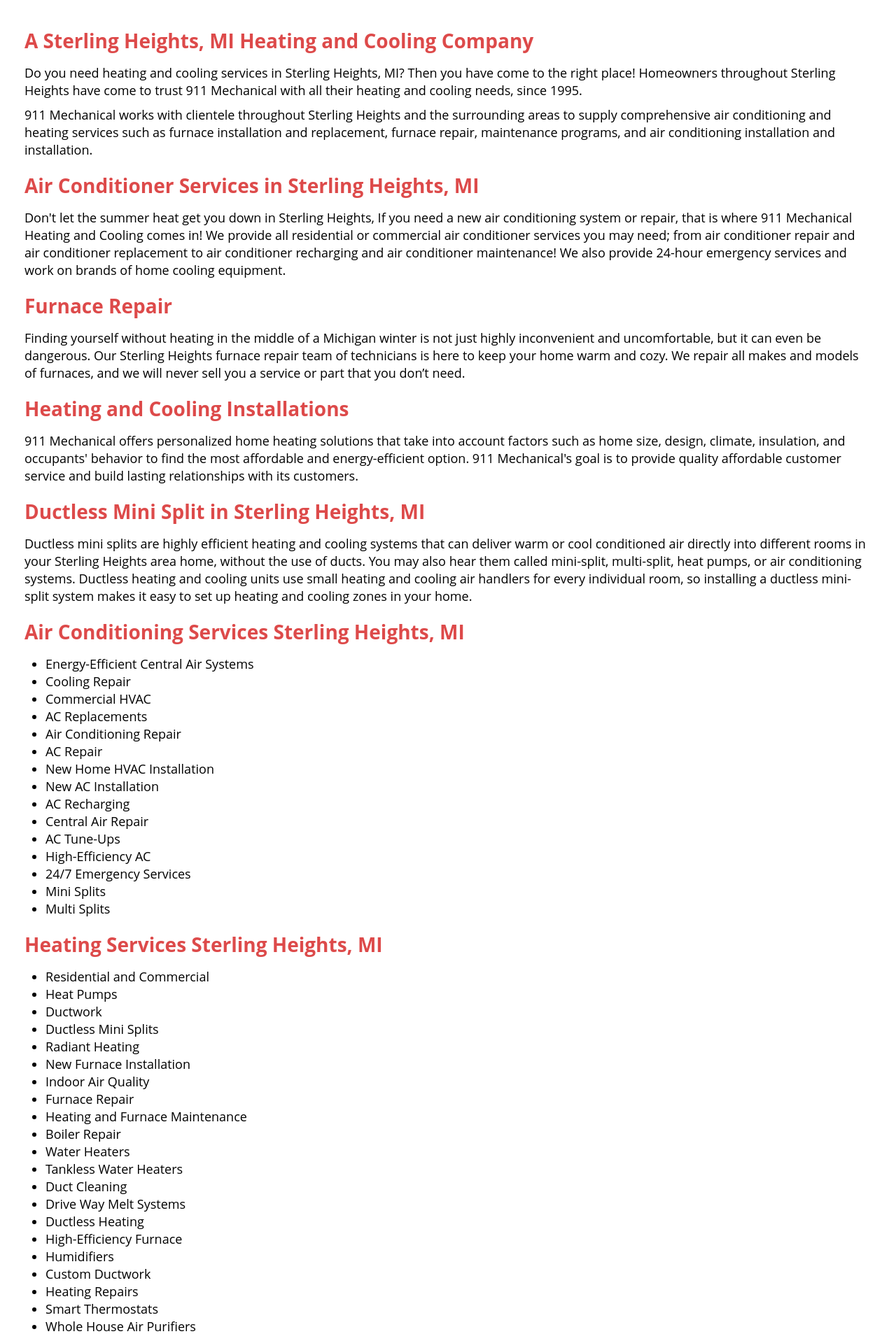
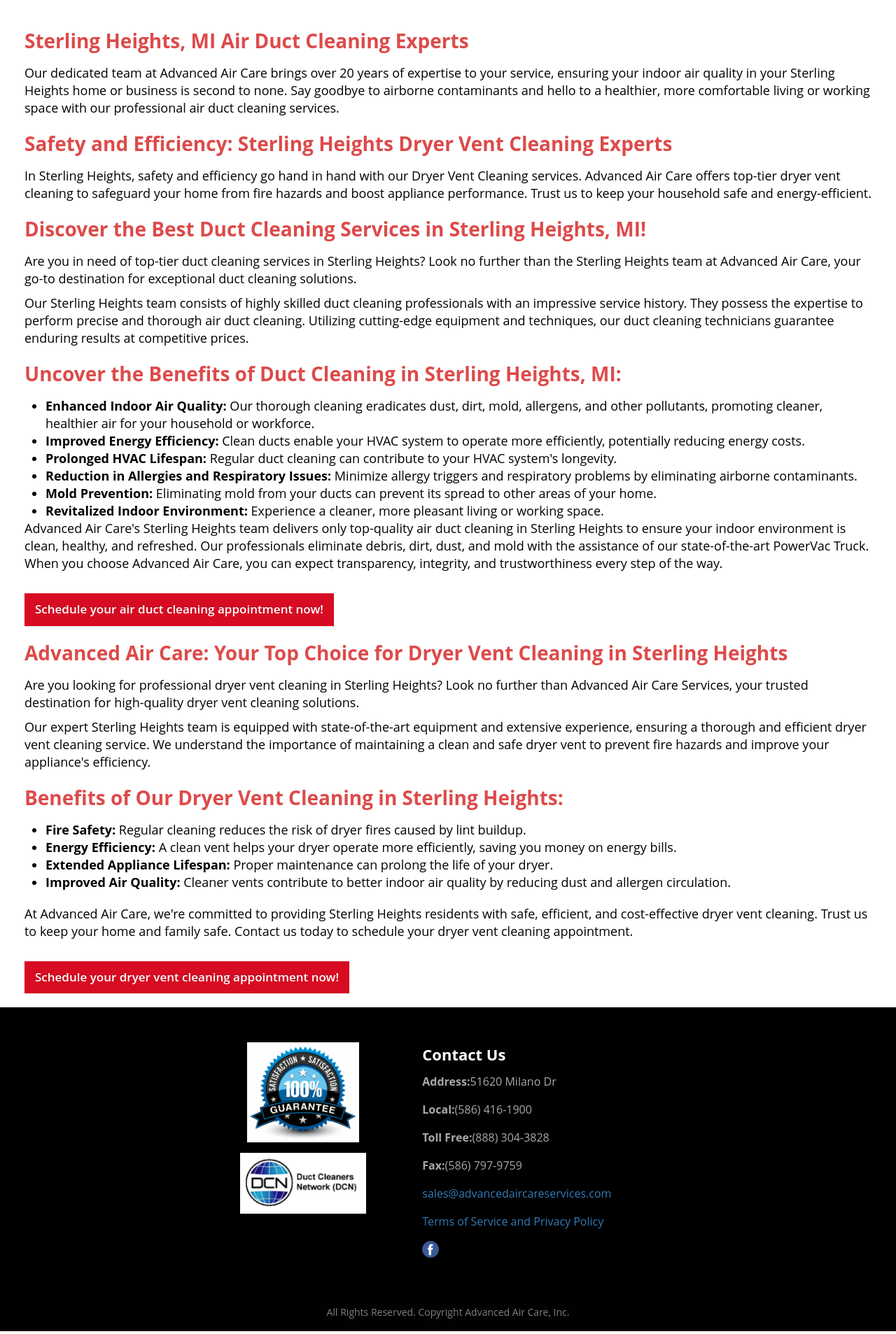
Before and after one commit to AbubakarCinnova/aircare, a PHP site: page /service-area/sterling-heights.php in a window 1280 px wide. Shown: the part 145-2052 px from the top of the page at 70% size. Run offline with PHP 8.4, Linux system fonts and the light colour scheme; some libraries are stand-ins or nearby versions.

Commit message:
Update sterling-heights.php

```diff
--- a/service-area/sterling-heights.php
+++ b/service-area/sterling-heights.php
@@ -1,18 +1,8 @@
 <?php include_once('../header.php') ?>
-<title>Furnace Repair Sterling Heights, MI | AC Repair| HVAC Sterling Heights, MI| 911 Mechanical Heating &amp; Cooling </title>
+<title> Sterling Heights, MI Air Duct and Dryer Vent Cleaning Services</title>
 
-
-<meta name="description" content= " Do you need heating and cooling services in Sterling Heights, MI? Then you have come to the right place! Homeowners throughout Sterling Heights have come to trust 911 Mechanical with all their heating and cooling needs, since 1995.   " />
-
-
-<meta name="keywords" content=" Heating, Cooling, Heating, Air conditioning, HVAC, Heating &amp; Cooling, Air conditioning, Furnace, Sterling Heights, MI, new home HVAC, air conditioning repair, central air repair, furnace repair, ductless mini split." />
-
-
-<meta name="rating" content="general" />
-<meta name="revisit-after" content="3 days" />
-<meta name="robots" content="index, follow" />
-<meta name="classification" content=" Furnace, Heating, Cooling, Heating &amp; Air conditioning, Heating &amp; Cooling, Air conditioning, Furnace, HVAC Sterling Heights, MI" />
-<meta name="author" content="MG" />
+<meta name="description"
+    content=" Elevate indoor air quality and safety in Sterling Heights with our expert air duct and dryer vent cleaning services. Breathe easier and protect your home. Contact us today!">
 
 
 <?php include_once('../menu.php') ?>
@@ -28,119 +18,101 @@
                     <div class="  content-area">
                         <div class="row">
                             <div class="col-lg-12">
+                                <h2>Sterling Heights, MI Air Duct Cleaning Experts</h2>
 
-                                <h2>A Sterling Heights, MI Heating and Cooling Company</h2>
+                                <p>Our dedicated team at Advanced Air Care brings over 20 years of expertise to your
+                                    service, ensuring your indoor air quality in your Sterling Heights home or business
+                                    is second to none. Say goodbye to airborne contaminants and hello to a healthier,
+                                    more comfortable living or working space with our professional air duct cleaning
+                                    services.</p>
 
+                                <h2>Safety and Efficiency: Sterling Heights Dryer Vent Cleaning Experts</h2>
 
-                                <p>Do you need heating and cooling services in Sterling Heights, MI? Then you have come
-                                    to
-                                    the right place! Homeowners throughout Sterling Heights have come to trust 911
-                                    Mechanical with all their heating and cooling needs, since 1995.</p>
+                                <p>In Sterling Heights, safety and efficiency go hand in hand with our Dryer Vent
+                                    Cleaning services. Advanced Air Care offers top-tier dryer vent cleaning to
+                                    safeguard your home from fire hazards and boost appliance performance. Trust us to
+                                    keep your household safe and energy-efficient.</p>
 
+                                <h2>Discover the Best Duct Cleaning Services in Sterling Heights, MI!</h2>
 
-                                <p> 911 Mechanical works with clientele throughout Sterling Heights and the surrounding
-                                    areas to supply comprehensive air conditioning and heating services such as furnace
-                                    installation and replacement, furnace repair, maintenance programs, and air
-                                    conditioning
-                                    installation and installation.</p>
+                                <p>Are you in need of top-tier duct cleaning services in Sterling Heights? Look no
+                                    further than the Sterling Heights team at Advanced Air Care, your go-to destination
+                                    for exceptional duct cleaning solutions.</p>
 
+                                <p>Our Sterling Heights team consists of highly skilled duct cleaning professionals with
+                                    an impressive service history. They possess the expertise to perform precise and
+                                    thorough air duct cleaning. Utilizing cutting-edge equipment and techniques, our
+                                    duct cleaning technicians guarantee enduring results at competitive prices.</p>
 
-                                <h2>Air Conditioner Services in Sterling Heights, MI</h2>
-                                <p>Don't let the summer heat get you down in Sterling Heights, If you need a new air
-                                    conditioning system or repair, that is where 911 Mechanical Heating and Cooling
-                                    comes
-                                    in! We provide all residential or commercial air conditioner services you may need;
-                                    from
-                                    air conditioner repair and air conditioner replacement to air conditioner recharging
-                                    and
-                                    air conditioner maintenance! We also provide 24-hour emergency services and work on
-                                    brands of home cooling equipment.</p>
+                                <h2>Uncover the Benefits of Duct Cleaning in Sterling Heights, MI:</h2>
 
+                                <ul>
+                                    <li><strong>Enhanced Indoor Air Quality:</strong> Our thorough cleaning eradicates
+                                        dust, dirt, mold, allergens, and other pollutants, promoting cleaner, healthier
+                                        air for your household or workforce.</li>
+                                    <li><strong>Improved Energy Efficiency:</strong> Clean ducts enable your HVAC system
+                                        to operate more efficiently, potentially reducing energy costs.</li>
+                                    <li><strong>Prolonged HVAC Lifespan:</strong> Regular duct cleaning can contribute
+                                        to your HVAC system's longevity.</li>
+                                    <li><strong>Reduction in Allergies and Respiratory Issues:</strong> Minimize allergy
+                                        triggers and respiratory problems by eliminating airborne contaminants.</li>
+                                    <li><strong>Mold Prevention:</strong> Eliminating mold from your ducts can prevent
+                                        its spread to other areas of your home.</li>
+                                    <li><strong>Revitalized Indoor Environment:</strong> Experience a cleaner, more
+                                        pleasant living or working space.</li>
+                                </ul>
 
-                                <h2>Furnace Repair</h2>
-                                <p>Finding yourself without heating in the middle of a Michigan winter is not just
-                                    highly
-                                    inconvenient and uncomfortable, but it can even be dangerous. Our Sterling Heights
-                                    furnace repair team of technicians is here to keep your home warm and cozy. We
-                                    repair
-                                    all makes and models of furnaces, and we will never sell you a service or part that
-                                    you
-                                    don’t need.</p>
+                                <p>Advanced Air Care's Sterling Heights team delivers only top-quality air duct cleaning
+                                    in Sterling Heights to ensure your indoor environment is clean, healthy, and
+                                    refreshed. Our professionals eliminate debris, dirt, dust, and mold with the
+                                    assistance of our state-of-the-art PowerVac Truck. When you choose Advanced Air
+                                    Care, you can expect transparency, integrity, and trustworthiness every step of the
+                                    way.</p>
 
+                                <br>
 
-                                <h2>Heating and Cooling Installations</h2>
-                                <p>911 Mechanical offers personalized home heating solutions that take into account
-                                    factors
-                                    such as home size, design, climate, insulation, and occupants' behavior to find the
-                                    most
-                                    affordable and energy-efficient option. 911 Mechanical's goal is to provide quality
-                                    affordable customer service and build lasting relationships with its customers.</p>
+                                <a href="<?php echo $base_url ?>/contact-us.php"
+                                    class="btn btn-warning service-btn">Schedule your air duct cleaning appointment
+                                    now!</a>
+                                <br>
 
+                                <h2>Advanced Air Care: Your Top Choice for Dryer Vent Cleaning in Sterling Heights</h2>
 
-                                <h2>Ductless Mini Split in Sterling Heights, MI</h2>
-                                <p>Ductless mini splits are highly efficient heating and cooling systems that can
-                                    deliver
-                                    warm or cool conditioned air directly into different rooms in your Sterling Heights
-                                    area
-                                    home, without the use of ducts. You may also hear them called mini-split,
-                                    multi-split,
-                                    heat pumps, or air conditioning systems. Ductless heating and cooling units use
-                                    small
-                                    heating and cooling air handlers for every individual room, so installing a ductless
-                                    mini-split system makes it easy to set up heating and cooling zones in your home.
+                                <p>Are you looking for professional dryer vent cleaning in Sterling Heights? Look no
+                                    further than Advanced Air Care Services, your trusted destination for high-quality
+                                    dryer vent cleaning solutions.</p>
+
+                                <p>Our expert Sterling Heights team is equipped with state-of-the-art equipment and
+                                    extensive experience, ensuring a thorough and efficient dryer vent cleaning service.
+                                    We understand the importance of maintaining a clean and safe dryer vent to prevent
+                                    fire hazards and improve your appliance's efficiency.</p>
+
+                                <h2>Benefits of Our Dryer Vent Cleaning in Sterling Heights:</h2>
+
+                                <ul>
+                                    <li><strong>Fire Safety:</strong> Regular cleaning reduces the risk of dryer fires
+                                        caused by lint buildup.</li>
+                                    <li><strong>Energy Efficiency:</strong> A clean vent helps your dryer operate more
+                                        efficiently, saving you money on energy bills.</li>
+                                    <li><strong>Extended Appliance Lifespan:</strong> Proper maintenance can prolong the
+                                        life of your dryer.</li>
+                                    <li><strong>Improved Air Quality:</strong> Cleaner vents contribute to better indoor
+                                        air quality by reducing dust and allergen circulation.</li>
+                                </ul>
+
+                                <br>
+
+                                <p>At Advanced Air Care, we're committed to providing Sterling Heights residents with
+                                    safe, efficient, and cost-effective dryer vent cleaning. Trust us to keep your home
+                                    and family safe. Contact us today to schedule your dryer vent cleaning appointment.
                                 </p>
 
-                                <h2> Air Conditioning Services Sterling Heights, MI</h2>
-                                <ul>
-                                    <li>Energy-Efficient Central Air Systems</li>
-                                    <li>Cooling Repair</li>
-                                    <li>Commercial HVAC</li>
-                                    <li>AC Replacements</li>
-                                    <li>Air Conditioning Repair</li>
-                                    <li>AC Repair</li>
-                                    <li>New Home HVAC Installation</li>
-                                    <li>New AC Installation</li>
-                                    <li>AC Recharging</li>
-                                    <li>Central Air Repair</li>
-                                    <li>AC Tune-Ups</li>
-                                    <li>High-Efficiency AC</li>
-                                    <li>24/7 Emergency Services</li>
-                                    <li>Mini Splits </li>
-                                    <li>Multi Splits</li>
-                                </ul>
-                                <h2>Heating Services Sterling Heights, MI</h2>
-                                <ul>
-                                    <li>Residential and Commercial</li>
-                                    <li>Heat Pumps</li>
-                                    <li>Ductwork</li>
-                                    <li>Ductless Mini Splits</li>
-                                    <li>Radiant Heating</li>
-                                    <li>New Furnace Installation</li>
-                                    <li>Indoor Air Quality</li>
-                                    <li>Furnace Repair</li>
-                                    <li>Heating and Furnace Maintenance</li>
-                                    <li>Boiler Repair</li>
-                                    <li>Water Heaters</li>
-                                    <li>Tankless Water Heaters</li>
-                                    <li>Duct Cleaning</li>
-                                    <li>Drive Way Melt Systems</li>
-                                    <li>Ductless Heating</li>
-                                    <li>High-Efficiency Furnace</li>
-                                    <li>Humidifiers</li>
-                                    <li>Custom Ductwork</li>
-                                    <li>Heating Repairs</li>
-                                    <li>Smart Thermostats</li>
-                                    <li>Whole House Air Purifiers</li>
-                                    <li>Dual Fuel Systems</li>
-                                    <li>Whole House Dehumidifiers</li>
-                                    <li>Heating Installation</li>
-                                    <li>Heating Repair</li>
-                                </ul>
                                 <br>
 
-                                <p>911 Mechanical is your local Heating and HVAC Installation Expert in Sterling Heights, Michigan.</p>
-
-
+                                <a href="<?php echo $base_url ?>/contact-us.php"
+                                    class="btn btn-warning service-btn">Schedule your dryer vent cleaning appointment
+                                    now!</a>
+                                <br>
 
                             </div>
                         </div>
```
